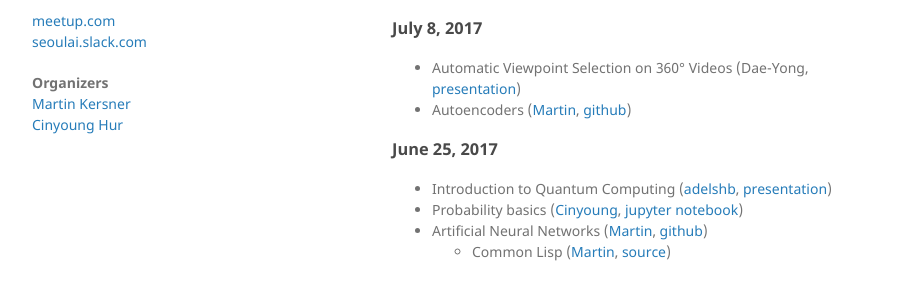
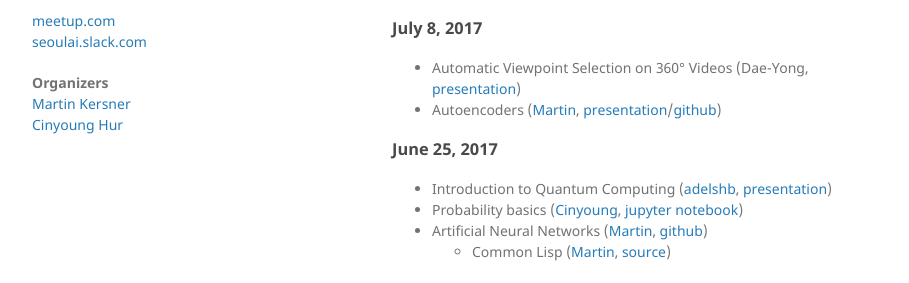
Before and after one commit to martinkersner/seoul-artificial-intelligence-meetup, a Jekyll site: the page built from docs/index.md, in a window 1280 px wide and 900 px high, scrolled down 1112 px. Shown: the part 160-443 px from the top of the window, without its empty margins (178-1087 px from the left). Built offline with Jekyll 4.4.1, drawn with Linux system fonts in a browser that asks for light colours; the repository's description, which GitHub fills in, is left out.

Commit message:
Update index.md

```diff
--- a/docs/index.md
+++ b/docs/index.md
@@ -66,7 +66,7 @@ TBD
 
 ### July 8, 2017
 * Automatic Viewpoint Selection on 360° Videos (Dae-Yong, [presentation](presentations/%5B20170708%5D_Automatic_Viewpoint_Selection_on_360_Videos.pdf))
-* Autoencoders ([Martin](https://github.com/martinkersner), [github](https://github.com/martinkersner/autoencoder-meetup/blob/master/autoencoders.ipynb))
+* Autoencoders ([Martin](https://github.com/martinkersner), [presentation](presentations/Autoencoders_20170708.pdf)/[github](https://github.com/martinkersner/autoencoder-meetup/blob/master/autoencoders.ipynb))
 
 ### June 25, 2017
 * Introduction to Quantum Computing ([adelshb](https://github.com/adelshb), [presentation](presentations/Introduction_to_Quantum_Computing.pdf))
```
